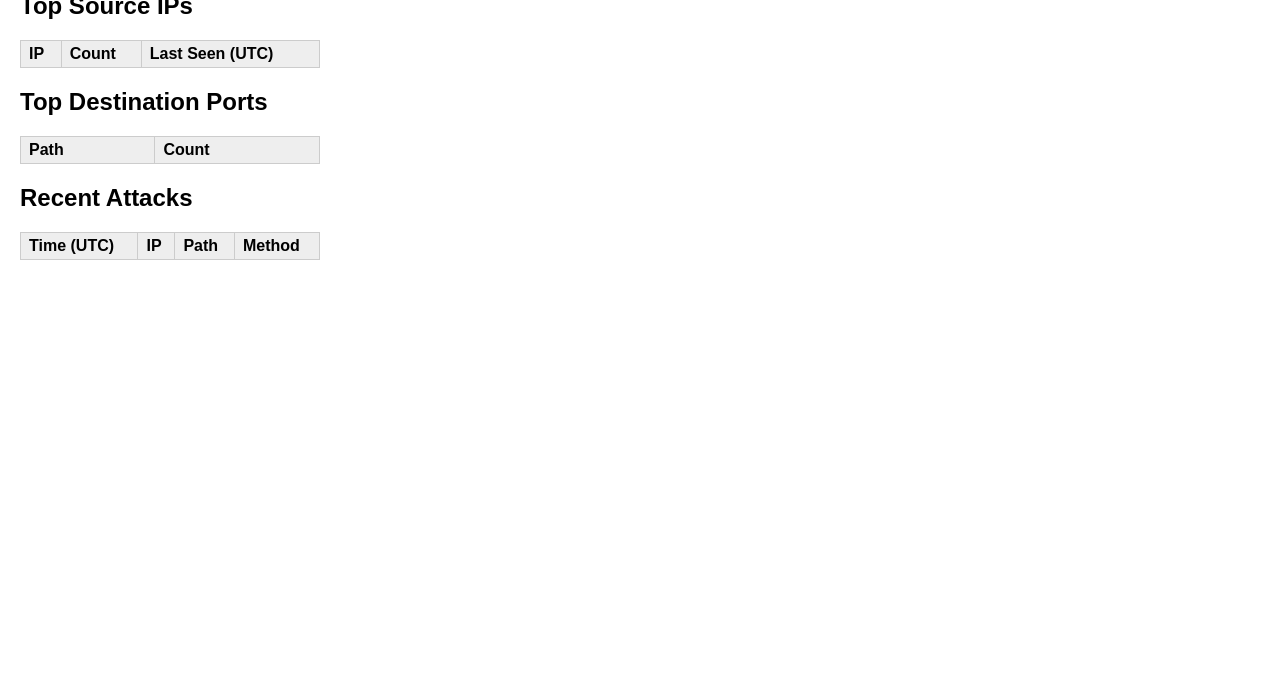
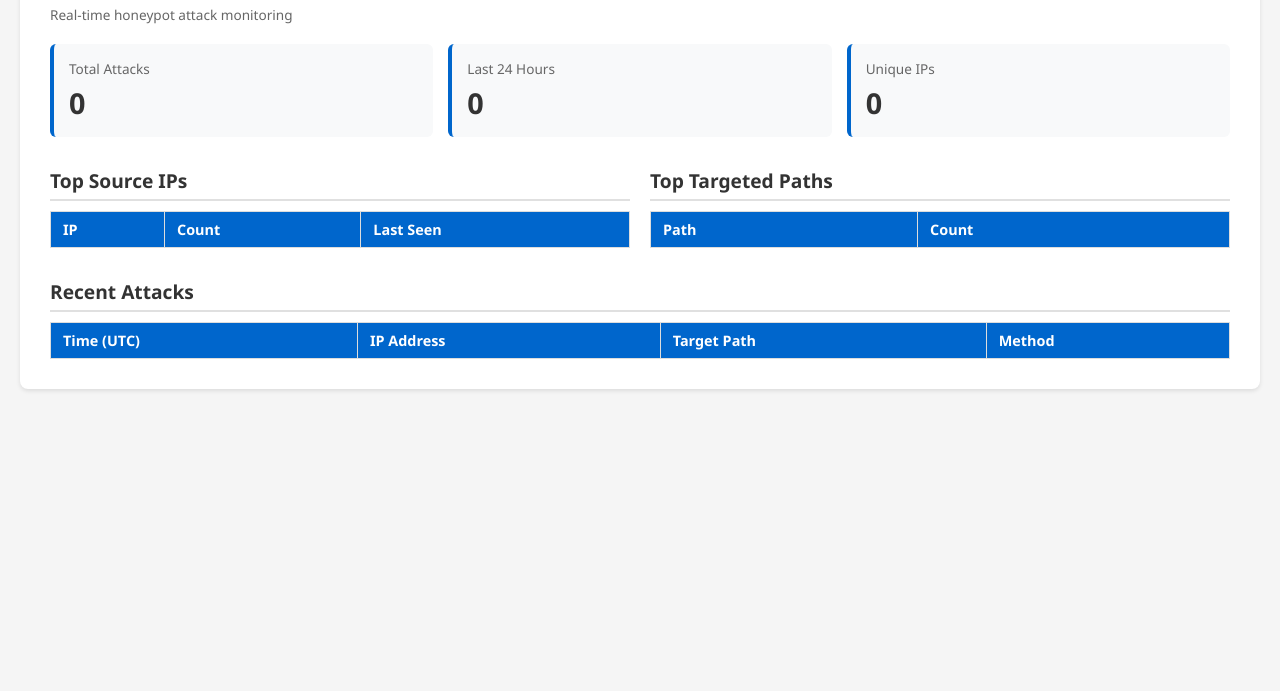
Before and after one commit to jeremyrayjewell/mini-siem-dashboard, a website: page public/index.html in a window 1280 px wide. Shown: the part 109-800 px from the top of the page. Drawn offline with Linux system fonts and the light colour scheme; no server answers.

Commit message:
Redesign dashboard with professional SIEM layout and styling

```diff
--- a/public/index.html
+++ b/public/index.html
@@ -4,35 +4,122 @@
   <meta charset="utf-8" />
   <title>Mini SIEM Dashboard</title>
   <style>
-    body { font-family: sans-serif; margin: 20px; }
-    h1 { margin-bottom: 0.5rem; }
-    table { border-collapse: collapse; margin: 1rem 0; min-width: 300px; }
-    th, td { border: 1px solid #ccc; padding: 4px 8px; text-align: left; }
-    th { background: #eee; }
-    .small { font-size: 0.85rem; color: #555; }
+    body {
+      font-family: 'Segoe UI', Tahoma, Geneva, Verdana, sans-serif;
+      margin: 0;
+      padding: 20px;
+      background: #f5f5f5;
+    }
+    .container {
+      max-width: 1200px;
+      margin: 0 auto;
+      background: white;
+      padding: 30px;
+      border-radius: 8px;
+      box-shadow: 0 2px 4px rgba(0,0,0,0.1);
+    }
+    h1 {
+      margin: 0 0 0.5rem 0;
+      color: #333;
+      border-bottom: 3px solid #0066cc;
+      padding-bottom: 10px;
+    }
+    .small { font-size: 0.85rem; color: #666; margin-bottom: 20px; }
+    .stats-grid {
+      display: grid;
+      grid-template-columns: repeat(auto-fit, minmax(200px, 1fr));
+      gap: 15px;
+      margin: 20px 0;
+    }
+    .stat-card {
+      background: #f8f9fa;
+      padding: 15px;
+      border-radius: 6px;
+      border-left: 4px solid #0066cc;
+    }
+    .stat-label { font-size: 0.85rem; color: #666; }
+    .stat-value { font-size: 1.8rem; font-weight: bold; color: #333; margin-top: 5px; }
+    .tables-grid {
+      display: grid;
+      grid-template-columns: 1fr 1fr;
+      gap: 20px;
+      margin: 30px 0;
+    }
+    h2 {
+      color: #333;
+      font-size: 1.2rem;
+      margin: 0 0 10px 0;
+      border-bottom: 2px solid #e0e0e0;
+      padding-bottom: 5px;
+    }
+    table {
+      border-collapse: collapse;
+      width: 100%;
+      font-size: 0.9rem;
+    }
+    th, td {
+      border: 1px solid #ddd;
+      padding: 8px 12px;
+      text-align: left;
+    }
+    th {
+      background: #0066cc;
+      color: white;
+      font-weight: 600;
+    }
+    tr:nth-child(even) { background: #f9f9f9; }
+    tr:hover { background: #f0f7ff; }
+    .alert-row { background: #fff3cd !important; }
+    #attackTable { margin-top: 10px; }
+    @media (max-width: 768px) {
+      .tables-grid { grid-template-columns: 1fr; }
+    }
   </style>
 </head>
 <body>
+  <div class="container">
     <h1>Mini SIEM Dashboard</h1>
-  <div class="small">Data from traffic.log</div>
+    <div class="small">Real-time honeypot attack monitoring</div>
 
+    <div class="stats-grid">
+      <div class="stat-card">
+        <div class="stat-label">Total Attacks</div>
+        <div class="stat-value" id="totalAttacks">0</div>
+      </div>
+      <div class="stat-card">
+        <div class="stat-label">Last 24 Hours</div>
+        <div class="stat-value" id="last24h">0</div>
+      </div>
+      <div class="stat-card">
+        <div class="stat-label">Unique IPs</div>
+        <div class="stat-value" id="uniqueIPs">0</div>
+      </div>
+    </div>
+
+    <div class="tables-grid">
+      <div>
         <h2>Top Source IPs</h2>
         <table id="ipTable">
-    <thead><tr><th>IP</th><th>Count</th><th>Last Seen (UTC)</th></tr></thead>
+          <thead><tr><th>IP</th><th>Count</th><th>Last Seen</th></tr></thead>
           <tbody></tbody>
         </table>
+      </div>
 
-  <h2>Top Destination Ports</h2>
+      <div>
+        <h2>Top Targeted Paths</h2>
         <table id="portTable">
           <thead><tr><th>Path</th><th>Count</th></tr></thead>
           <tbody></tbody>
         </table>
+      </div>
+    </div>
 
     <h2>Recent Attacks</h2>
     <table id="attackTable">
-    <thead><tr><th>Time (UTC)</th><th>IP</th><th>Path</th><th>Method</th></tr></thead>
+      <thead><tr><th>Time (UTC)</th><th>IP Address</th><th>Target Path</th><th>Method</th></tr></thead>
       <tbody></tbody>
     </table>
+  </div>
 
 <script>
 const API_BASE = "https://signaltrap.fly.dev";
@@ -42,6 +129,11 @@ const API_BASE = "https://signaltrap.fly.dev";
   async function loadStats() {
     const res = await fetch(`${API_BASE}/api/stats`);
     const data = await res.json();
+
+    // Update summary stats
+    document.getElementById('totalAttacks').textContent = data.totalAttacks || 0;
+    document.getElementById('last24h').textContent = data.last24h || 0;
+    document.getElementById('uniqueIPs').textContent = (data.topIPs || []).length;
 
     const ipBody = document.querySelector('#ipTable tbody');
     const portBody = document.querySelector('#portTable tbody');
@@ -55,19 +147,23 @@ const API_BASE = "https://signaltrap.fly.dev";
     topIPs.forEach(item => {
       const tr = document.createElement('tr');
       if (item.count >= ALERT_THRESHOLD) {
-        tr.style.backgroundColor = '#fdd';
+        tr.className = 'alert-row';
       }
       const tdIp = document.createElement('td');
       const tdCount = document.createElement('td');
       const tdLast = document.createElement('td');
       tdIp.textContent = item.ip;
       tdCount.textContent = item.count;
-      tdLast.textContent = item.last_seen || '';
+      // Format timestamp to show just date and time
+      if (item.last_seen) {
+        const timestamp = new Date(item.last_seen);
+        tdLast.textContent = timestamp.toISOString().substring(0, 19).replace('T', ' ');
+      }
       tr.append(tdIp, tdCount, tdLast);
       ipBody.appendChild(tr);
     });
 
-    // Handle topPaths array format - display as "ports"
+    // Handle topPaths array format
     const topPaths = data.topPaths || [];
     topPaths.forEach(item => {
       const tr = document.createElement('tr');
@@ -88,7 +184,7 @@ const API_BASE = "https://signaltrap.fly.dev";
       const tdPath = document.createElement('td');
       const tdMethod = document.createElement('td');
 
-      // Format timestamp to show just time
+      // Format timestamp
       const timestamp = new Date(attack.timestamp);
       tdTime.textContent = timestamp.toISOString().substring(11, 19);
       tdIp.textContent = attack.ip;
```
Lines whose indentation alone changed are shown as unchanged.
